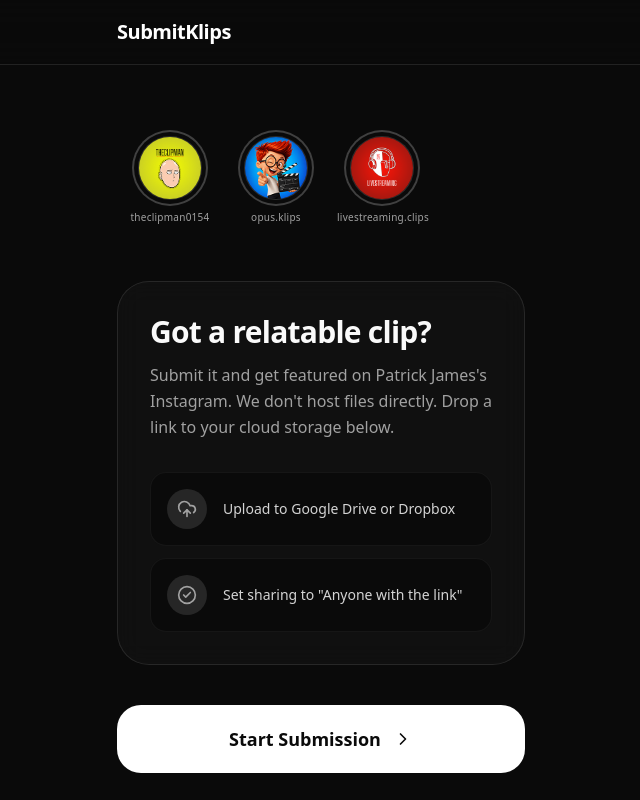
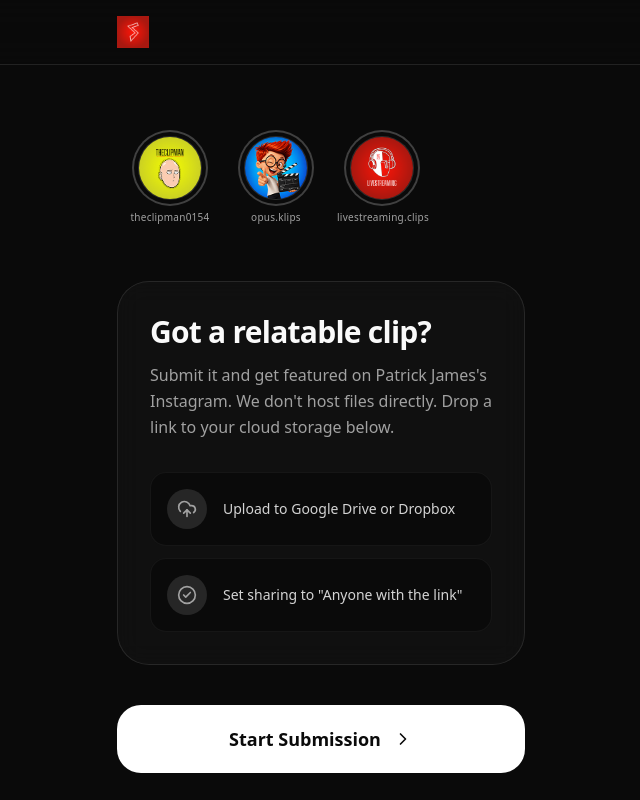
Before and after one commit to Clipinghouse/submiturclips, a Next.js app: page / in a window 1280 px wide. Shown: the top 800 px of the page, without its empty margins (319-959 px from the left). Built offline with nearby package versions, Linux system fonts and the light colour scheme; no server answers.

Commit message:
Swap text logo for graphic submitclips.png

```diff
--- a/src/app/page.tsx
+++ b/src/app/page.tsx
@@ -101,7 +101,15 @@ export default function Home() {
       {/* Top Navigation / Branding */}
       <header className="fixed top-0 w-full z-50 bg-neutral-950/70 backdrop-blur-xl border-b border-white/10">
         <div className="max-w-md mx-auto px-5 h-16 flex items-center justify-between">
-          <h1 className="font-bold text-xl tracking-tight text-white">SubmitKlips</h1>
+          <div className="relative w-32 h-8">
+            <Image
+              src="/submitclips.png"
+              alt="SubmitKlips Logo"
+              fill
+              className="object-contain object-left"
+              priority
+            />
+          </div>
           {step > 0 && step < 4 && (
             <button onClick={prevStep} className="text-sm font-medium text-neutral-400 hover:text-white transition-colors">
               Back
```
Also changed, not shown: public/submitclips.png (added).
